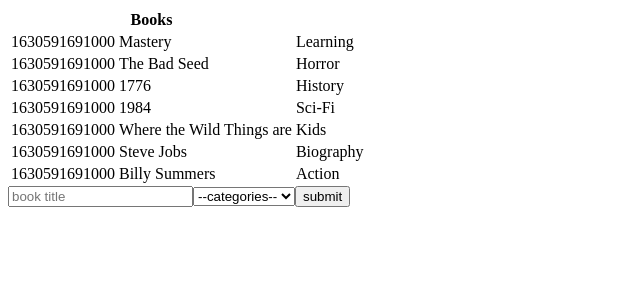
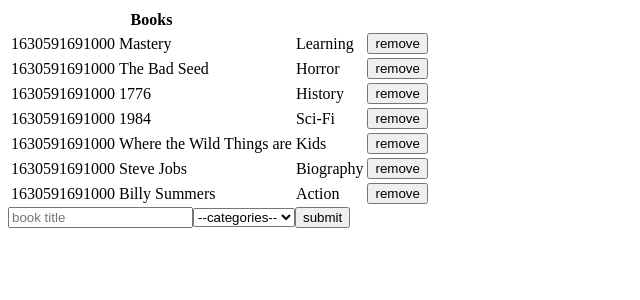
Before and after one commit to helciodev/bookstore-cms, a React (Create React App) app: page / in a window 1280 px wide. Shown: the top 300 px of the page, without its empty margins (0-640 px from the left). Built offline with nearby package versions, Linux system fonts and the light colour scheme.

Commit message:
Implement handleRemove

```diff
--- a/src/components/Book.js
+++ b/src/components/Book.js
@@ -1,12 +1,15 @@
 import React from 'react';
 import PropTypes from 'prop-types';
 
-function Book({ id, title, category }) {
+function Book({
+  id, title, category, removeBook,
+}) {
   return (
     <tr>
       <td>{id}</td>
       <td>{title}</td>
       <td>{category}</td>
+      <td><button type="button" onClick={() => removeBook({ id, title, category })}>remove</button></td>
     </tr>
   );
 }
@@ -15,6 +18,7 @@
   id: PropTypes.string.isRequired,
   title: PropTypes.string.isRequired,
   category: PropTypes.string.isRequired,
+  removeBook: PropTypes.func.isRequired,
 };
 
 export default Book;
--- a/src/containers/BooksForm.js
+++ b/src/containers/BooksForm.js
@@ -20,13 +20,12 @@
   function handleSubmit(event) {
     event.preventDefault();
     dispatch(createBook({
-      id: Date.now().toString,
+      id: Date.now().toString(),
       title,
       category,
     }));
     setTitle('');
     setCategory('');
-    console.log(title, category);
   }
   const collection = [
     '--categories--',
@@ -39,7 +38,7 @@
     'Sci-fi',
   ];
 
-  console.log(title, category);
+  console.log('title :', title, 'category :', category);
   return (
     <div>
       <form action="">
--- a/src/containers/BooksList.js
+++ b/src/containers/BooksList.js
@@ -1,12 +1,17 @@
 import React from 'react';
-import { useSelector } from 'react-redux';
+import { useSelector, useDispatch } from 'react-redux';
 import Book from '../components/Book';
+import { removeBook } from '../actions/index';
 
 function BooksList() {
   const books = useSelector((state) => state.booksReducer.books);
   console.log(books);
 
-  // console.log(empty);
+  const dispatch = useDispatch();
+
+  function handleRemoveBook(book) {
+    dispatch(removeBook(book));
+  }
   return (
     <div>
       <table>
@@ -22,6 +27,7 @@
               id={book.id}
               title={book.title}
               category={book.category}
+              removeBook={handleRemoveBook}
             />
           ))}
         </tbody>
--- a/src/reducers/books.js
+++ b/src/reducers/books.js
@@ -7,7 +7,9 @@
 function booksReducer(state = initialState, action) {
   if (action.type === REMOVE_BOOK) {
     return {
-      books: state.books.filter((book) => book.id !== action.book.id),
+      books: [
+        ...state.books.filter((book) => book.id !== action.book.id),
+      ],
     };
   }
 
```
